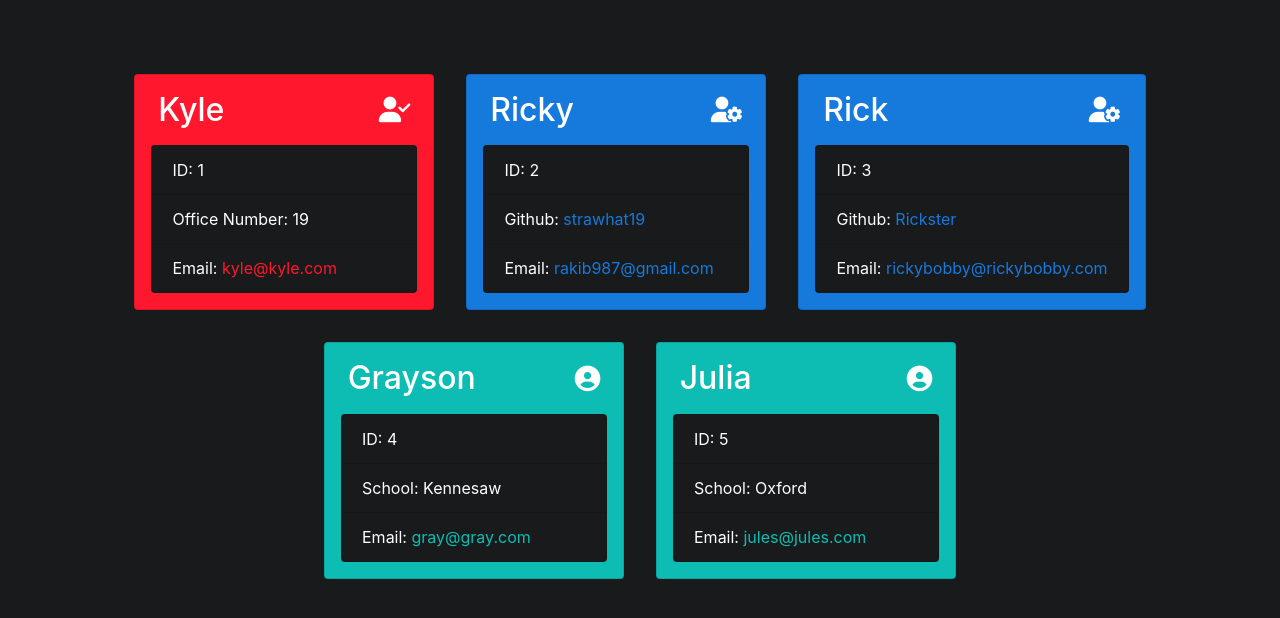
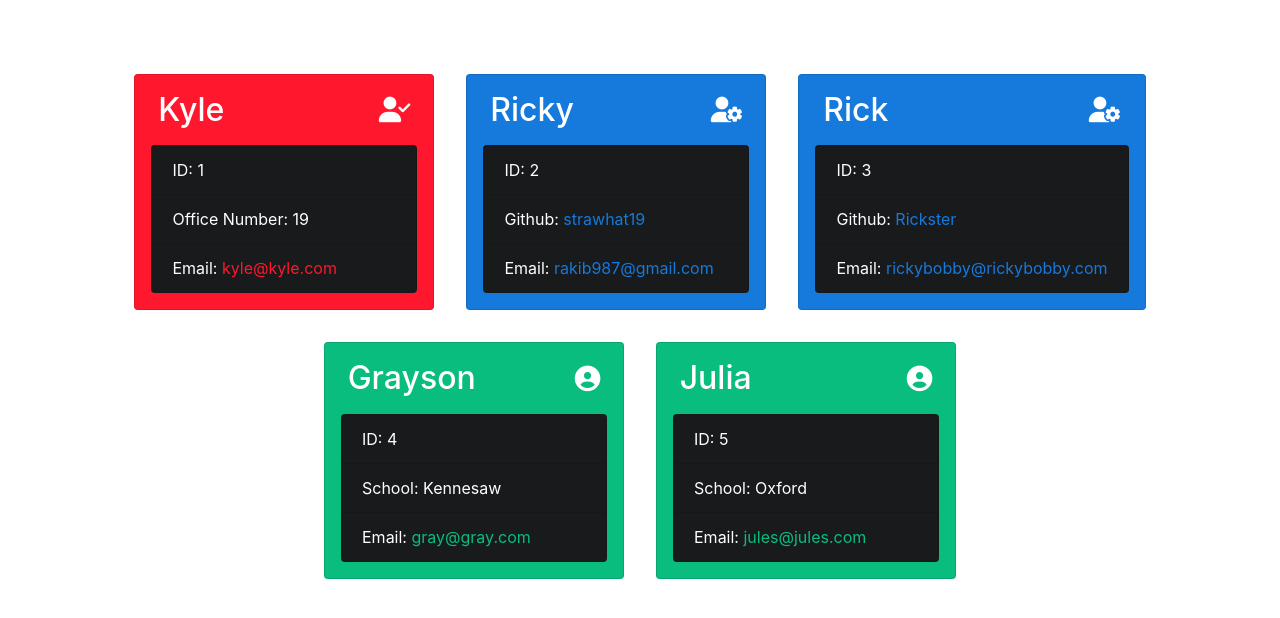
Before and after one commit to strawhat19/Team-Profile-Generator, a website: page dist/generatedTeamProfile.html in a window 1280 px wide. Shown: the part 206-824 px from the top of the page. Drawn offline with nearby package versions, Linux system fonts and the light colour scheme.

Commit message:
color changes

```diff
--- a/dist/assets/styles/style.css
+++ b/dist/assets/styles/style.css
@@ -4,14 +4,14 @@
   --creamWhite: #d1cdc7;
   --lightBlue: #00c2ff;
   --red: #ff172d;
-  --teal: #0dbdb4;
+  --green: #09bd7f;
   --blue: #1679dc;
   --blueGlass: rgba(5, 124, 243, 90%);
   --cubic: cubic-bezier(0.77,0.2,0.05,1.0);
 }
 
 body {
-  background: var(--darkGray);
+  background: #fff;
   color: #fff;
 }
 
@@ -77,10 +77,10 @@ body {
 }
 
 .intern {
-  background: var(--teal);
+  background: var(--green);
 }
 
 .intern a {
-  color: var(--teal);
+  color: var(--green);
 }
 /*# sourceMappingURL=style.css.map */
--- a/dist/assets/styles/style.scss
+++ b/dist/assets/styles/style.scss
@@ -5,14 +5,14 @@
     --creamWhite: #d1cdc7;
     --lightBlue: #00c2ff;
     --red: #ff172d;
-    --teal: #0dbdb4;
+    --green: #09bd7f;
     --blue: #1679dc;
     --blueGlass: rgba(5, 124, 243, 90%);
     --cubic: cubic-bezier(0.77,0.2,0.05,1.0);
 }
 
 body {
-    background: var(--darkGray);
+    background: #fff;
     color: #fff;
 }
 
@@ -64,8 +64,8 @@ body {
     }
 }
 .intern {
-    background: var(--teal);
+    background: var(--green);
     a {
-        color: var(--teal);
+        color: var(--green);
     }
 }
```
Also changed, not shown: 1 other file.
